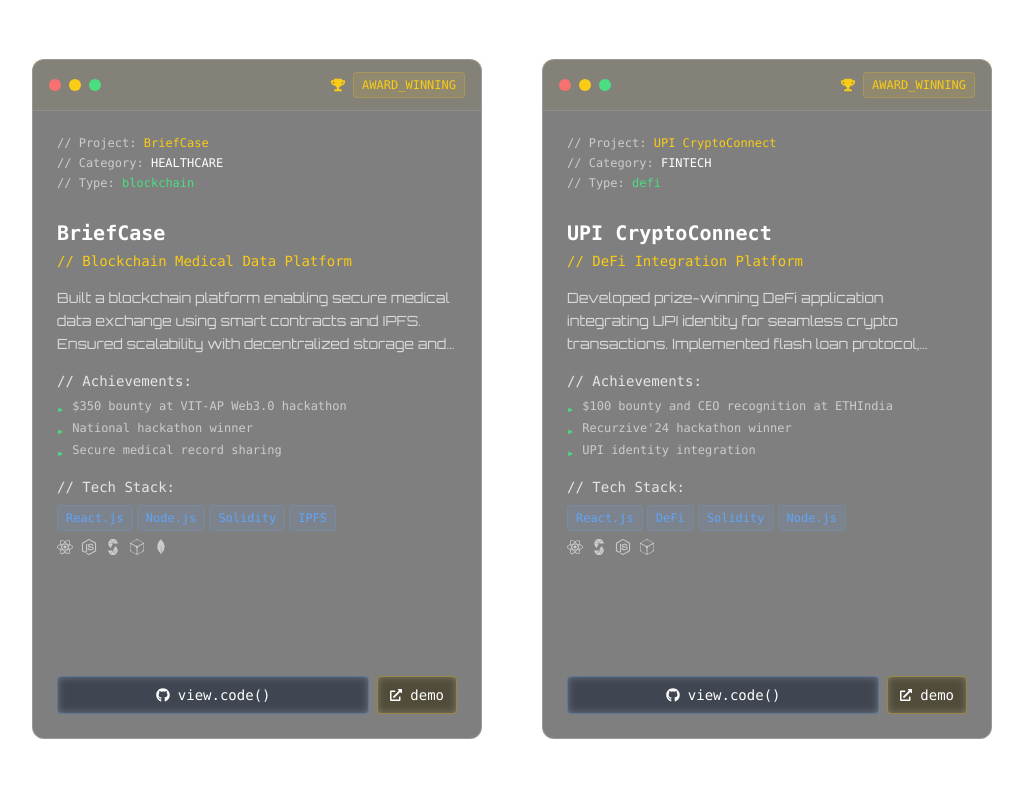
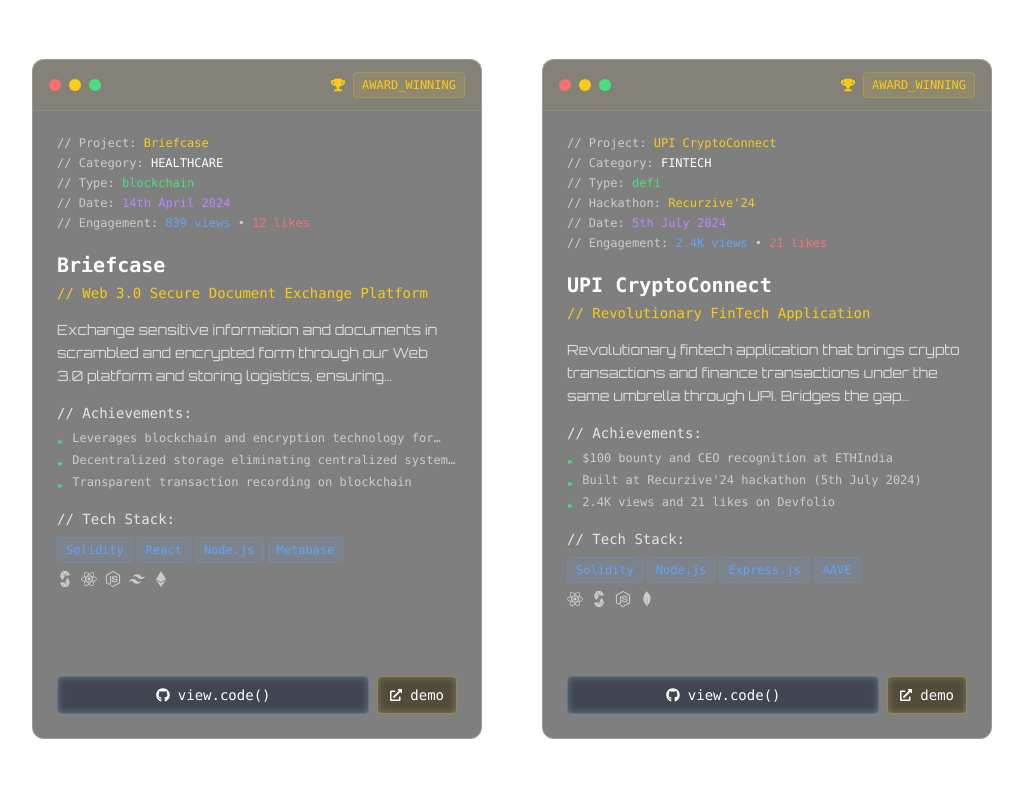
Before and after one commit to dave1725/readme, a Next.js app: page /projects in a window 1280 px wide. Shown: the part 640-1440 px from the top of the page, without its empty margins (128-1151 px from the left). Built offline with nearby package versions, Linux system fonts and the light colour scheme.

Commit message:
docs(projects): update briefcase content

```diff
--- a/app/projects/page.jsx
+++ b/app/projects/page.jsx
@@ -1,7 +1,7 @@
 "use client";
 import { motion } from "framer-motion";
 import { FaCode, FaGithub, FaExternalLinkAlt, FaTrophy, FaRocket, FaShieldAlt, FaDatabase, FaCog } from "react-icons/fa";
-import { SiReact, SiNextdotjs, SiNodedotjs, SiSolidity, SiMongodb, SiPython, SiTailwindcss, SiIpfs, SiCloudflare, SiDocker } from "react-icons/si";
+import { SiReact, SiNextdotjs, SiNodedotjs, SiSolidity, SiMongodb, SiPython, SiTailwindcss, SiIpfs, SiCloudflare, SiDocker, SiPolygon, SiEthereum } from "react-icons/si";
 
 const projectStats = [
   {
@@ -41,43 +41,55 @@
 const projectData = [
   {
     id: 1,
-    title: "BriefCase",
-    subtitle: "// Blockchain Medical Data Platform",
+    title: "Briefcase",
+    subtitle: "// Web 3.0 Secure Document Exchange Platform",
     category: "HEALTHCARE",
     status: "AWARD_WINNING",
-    description: "Built a blockchain platform enabling secure medical data exchange using smart contracts and IPFS. Ensured scalability with decentralized storage and interoperability across healthcare systems.",
+    description: "Exchange sensitive information and documents in scrambled and encrypted form through our Web 3.0 platform and storing logistics, ensuring confidentiality and integrity at every step. Addresses the pressing need for secure and efficient exchange and storage of medical files in today's digital healthcare landscape.",
     achievements: [
-      "$350 bounty at VIT-AP Web3.0 hackathon",
-      "National hackathon winner",
-      "Secure medical record sharing",
-      "Decentralized storage with IPFS"
+      "Leverages blockchain and encryption technology for utmost security",
+      "Decentralized storage eliminating centralized system vulnerabilities",
+      "Transparent transaction recording on blockchain",
+      "User-friendly interface with subscription model",
+      "Resilient platform for medical file management",
+      "Supports healthcare professionals, researchers, and patients",
+      "Ongoing innovation and development in healthcare field"
     ],
-    technologies: ["React.js", "Node.js", "Solidity", "IPFS", "MongoDB", "Git"],
-    techIcons: [SiReact, SiNodedotjs, SiSolidity, SiIpfs, SiMongodb],
-    githubLink: "https://github.com/dave1725",
-    liveLink: "https://devfolio.co/@dave1725",
+    technologies: ["Solidity", "React", "Node.js", "Metabase", "Express.js", "Remix IDE", "Ethereum", "web3j", "Tailwind CSS", "Polygon"],
+    techIcons: [SiSolidity, SiReact, SiNodedotjs, SiTailwindcss, SiEthereum],
+    githubLink: "https://github.com/bhowmik1234/briifee",
+    liveLink: "https://devfolio.co/projects/briefcase-ebad",
     featured: true,
-    type: "blockchain"
+    type: "blockchain",
+    date: "14th April 2024",
+    views: "839",
+    likes: "12"
   },
   {
     id: 2,
     title: "UPI CryptoConnect",
-    subtitle: "// DeFi Integration Platform",
+    subtitle: "// Revolutionary FinTech Application",
     category: "FINTECH",
     status: "AWARD_WINNING",
-    description: "Developed prize-winning DeFi application integrating UPI identity for seamless crypto transactions. Implemented flash loan protocol, demonstrating efficient use of smart contracts for real-time execution.",
+    description: "Revolutionary fintech application that brings crypto transactions and finance transactions under the same umbrella through UPI. Bridges the gap between traditional fiat and cryptocurrency payments using a unified platform with common identifiers.",
     achievements: [
       "$100 bounty and CEO recognition at ETHIndia",
-      "Recurzive'24 hackathon winner",
-      "UPI identity integration",
+      "Built at Recurzive'24 hackathon (5th July 2024)",
+      "2.4K views and 21 likes on Devfolio",
+      "Unified crypto and fiat transaction platform",
+      "UPI integration for seamless payments",
       "Flash loan protocol implementation"
     ],
-    technologies: ["React.js", "DeFi", "Solidity", "Node.js", "IPFS", "Git"],
-    techIcons: [SiReact, SiSolidity, SiNodedotjs, SiIpfs],
-    githubLink: "https://github.com/dave1725",
-    liveLink: "https://devfolio.co/@dave1725",
+    technologies: ["Solidity", "Node.js", "Express.js", "AAVE", "MongoDB", "Ethereum", "React.js"],
+    techIcons: [SiReact, SiSolidity, SiNodedotjs, SiMongodb],
+    githubLink: "https://github.com/nishant-Tiwari24/upi-cryptoconnect",
+    liveLink: "https://devfolio.co/projects/upi-cryptoconnect-ce5c",
     featured: true,
-    type: "defi"
+    type: "defi",
+    hackathon: "Recurzive'24",
+    date: "5th July 2024",
+    views: "2.4K",
+    likes: "21"
   },
   {
     id: 3,
@@ -301,9 +313,27 @@
           <div className="font-mono text-white/60 text-xs mb-1">
             {"// Category: "}<span className="text-white">{project.category}</span>
           </div>
-          <div className="font-mono text-white/60 text-xs mb-3">
+          <div className="font-mono text-white/60 text-xs mb-1">
             {"// Type: "}<span className="text-green-400">{project.type}</span>
           </div>
+          {project.hackathon && (
+            <div className="font-mono text-white/60 text-xs mb-1">
+              {"// Hackathon: "}<span className="text-yellow-400">{project.hackathon}</span>
+            </div>
+          )}
+          {project.date && (
+            <div className="font-mono text-white/60 text-xs mb-1">
+              {"// Date: "}<span className="text-purple-400">{project.date}</span>
+            </div>
+          )}
+          {(project.views || project.likes) && (
+            <div className="font-mono text-white/60 text-xs mb-1">
+              {"// Engagement: "}
+              {project.views && <span className="text-blue-400">{project.views} views</span>}
+              {project.views && project.likes && <span className="text-white/60"> • </span>}
+              {project.likes && <span className="text-red-400">{project.likes} likes</span>}
+            </div>
+          )}
         </div>
 
         {/* Project Title */}
```
